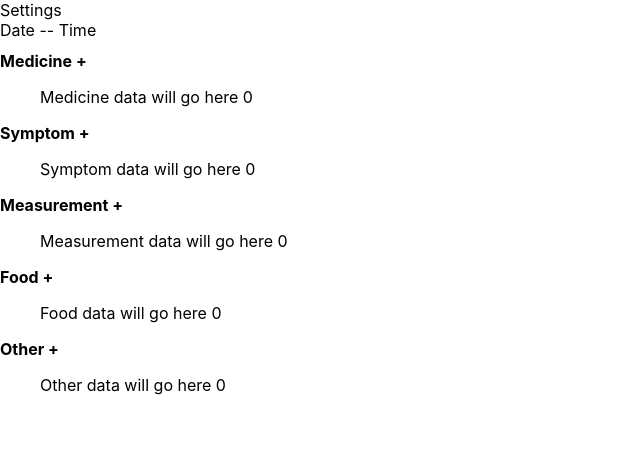
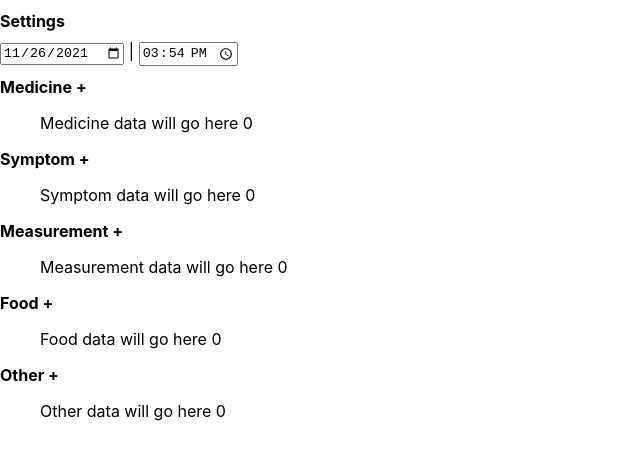
Before and after one commit to AronKuch/heact, a React (Create React App) app: page / in a window 1280 px wide. Shown: the top 460 px of the page, without its empty margins (0-640 px from the left). Built offline with nearby package versions, Linux system fonts and the light colour scheme.

Commit message:
When Component for adjustable date & time

```diff
--- a/src/components.js
+++ b/src/components.js
@@ -2,11 +2,32 @@ import { useState } from "react";
 import ReactHtmlParser from "react-html-parser";
 
 export const Settings = () => {
-  return <div className="settings">Settings</div>;
+  return (
+    <div className="settings">
+      <h1>Settings</h1>
+    </div>
+  );
 };
 
 export const When = () => {
-  return <div className="when">Date -- Time</div>;
+  let now = new Date();
+  return (
+    <div className="when">
+      <input
+        type="date"
+        id="Date"
+        name="Date"
+        defaultValue={now.toISOString().substr(0, 10)}
+      />
+      &nbsp;|&nbsp;
+      <input
+        type="time"
+        id="Time"
+        name="Time"
+        defaultValue={now.toTimeString().substr(0, 5)}
+      />
+    </div>
+  );
 };
 
 const SectionData = (props) => {
```
